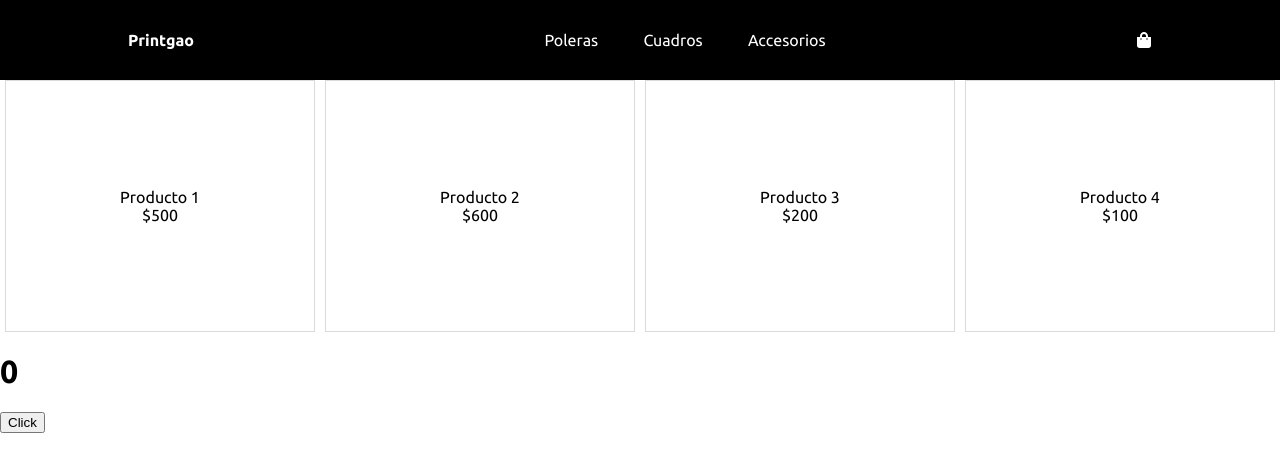
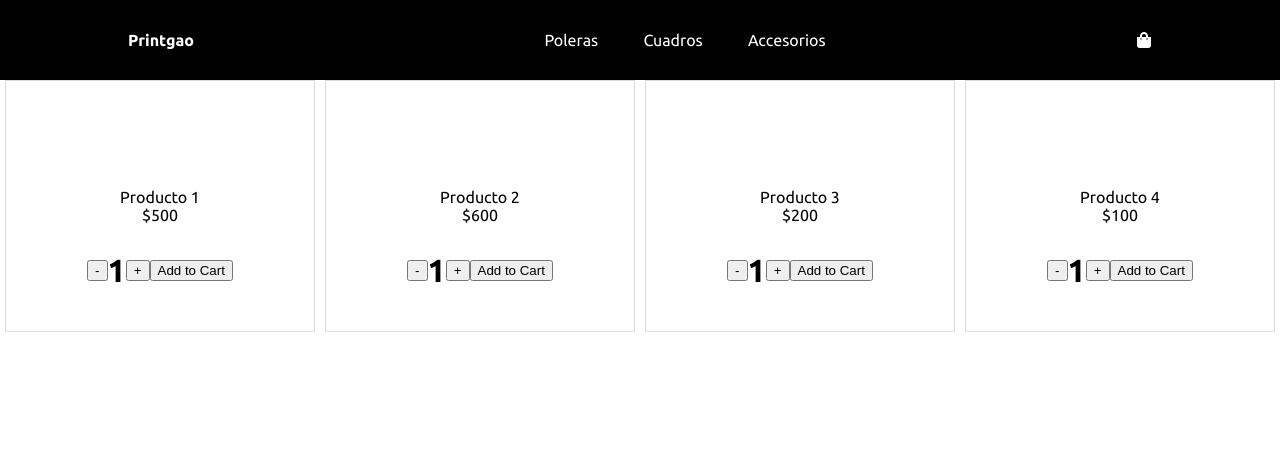
Before and after one commit to francovalderrama/coder-ecommerce, a React (Create React App) app: page / in a window 1280 px wide. Shown: the top 472 px of the page. Built offline with nearby package versions, Linux system fonts and the light colour scheme.

Commit message:
ultimo cambio

```diff
--- a/src/App.js
+++ b/src/App.js
@@ -22,7 +22,7 @@ function App() {
          <SideBar isOpen={isOpen} toggle={toggle}/>
          <NavBar toggle={toggle}/>
         <ItemListContainer/>
-        <ItemCount />
+
 
     </Router>
   );
--- a/src/components/ItemCount/ItemCount.jsx
+++ b/src/components/ItemCount/ItemCount.jsx
@@ -1,5 +1,18 @@
 import React from 'react'
 import {useState} from 'react'
+import styled from 'styled-components'
+
+
+const ContadorContainer = styled.div `
+    width:200px;
+    position: absolute;
+    top:150px;
+    left:50%;
+    display:flex;
+    justify-content: center;
+    align-items:center;
+    transform: translateX(-50%);
+`
 
 
 
@@ -7,19 +20,28 @@ import {useState} from 'react'
 
 export default function ItemCount() {
 
-    const [contador, setContador] = useState(0);
+    const [contador, setContador] = useState(1);
 
     function sumaClick() {
          setContador(contador + 1 )
+    }
+    function restaClick() {
+        setContador(contador -1);
+    }
+
+    function addToCart(params) {
+        alert("Haz agregado" + contador+ "Items")
     }
 
 
     return (
         <>
-           <h1>{contador}</h1>
-
-            <button onClick={sumaClick}>Click</button>
-
+           <ContadorContainer>
+            <button onClick={restaClick}>-</button>
+            <h1>{contador}</h1>
+            <button onClick={sumaClick}>+</button>
+            <button onClick={addToCart}>Add to Cart</button>
+            </ContadorContainer>
         </>
     )
 }
--- a/src/components/ItemListContainer/ItemListContainer.js
+++ b/src/components/ItemListContainer/ItemListContainer.js
@@ -1,5 +1,6 @@
 import React from 'react'
 import styled from 'styled-components'
+import ItemCount from '../ItemCount/ItemCount'
 
 const ItemsContainer = styled.div`
     width:100%;
@@ -17,6 +18,7 @@ const ProductContainer = styled.div `
     align-items:center;
     transition:0.3s;
     text-align: center;
+    position: relative;
 
     @media screen and (max-width:768px){
         width:100%;
@@ -33,7 +35,8 @@ const Products=({title,price})=>{
     return (
         <>
         <ProductContainer>
-            <p>{title}<br/>{price}</p>
+            <p>{title}<br/>{price}</p><br/>
+            <ItemCount/>
         </ProductContainer>
       </>
     )
```
